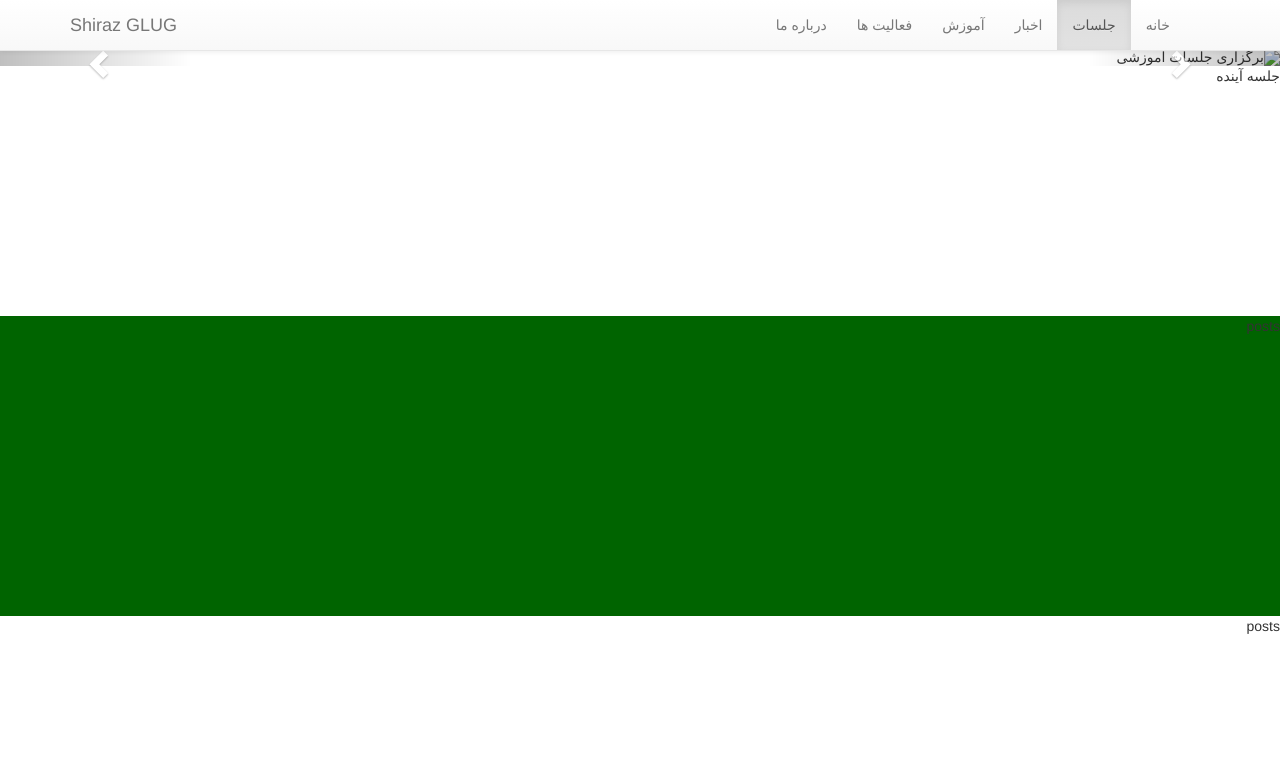
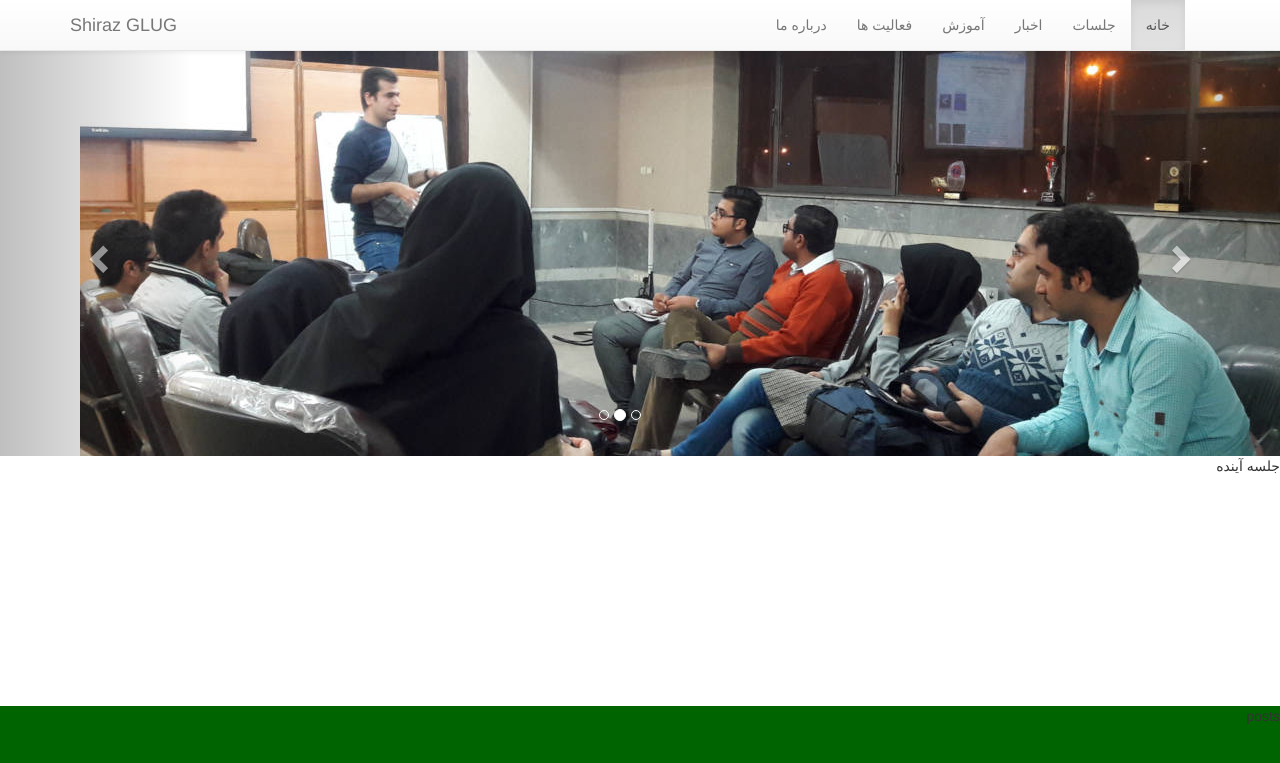
Before and after one commit to shirazlug/shirazlug, a Jekyll site: the page built from index.html, in a window 1280 px wide and 900 px high. Shown: the top 763 px of the window. Built offline with Jekyll 4.4.1, drawn with Linux system fonts in a browser that asks for light colours.

Commit message:
Update slider.html

```diff
--- a/_includes/slider.html
+++ b/_includes/slider.html
@@ -10,7 +10,7 @@
   <div class="carousel-inner" role="listbox">
 {% for slide in site.data.slider %}
     <div class="item{% if forloop.first %} active{% endif %}">
-      <img src="{{"static/images/slider/" | prepend: site.baseurl | append: slide.img }}" alt="{{ slide.title }}">
+      <img src="{{"files/slider/" | prepend: site.baseurl | append: slide.img }}" alt="{{ slide.title }}">
       <div class="carousel-caption">
 	{{ slide.comment }}
       </div>
```
